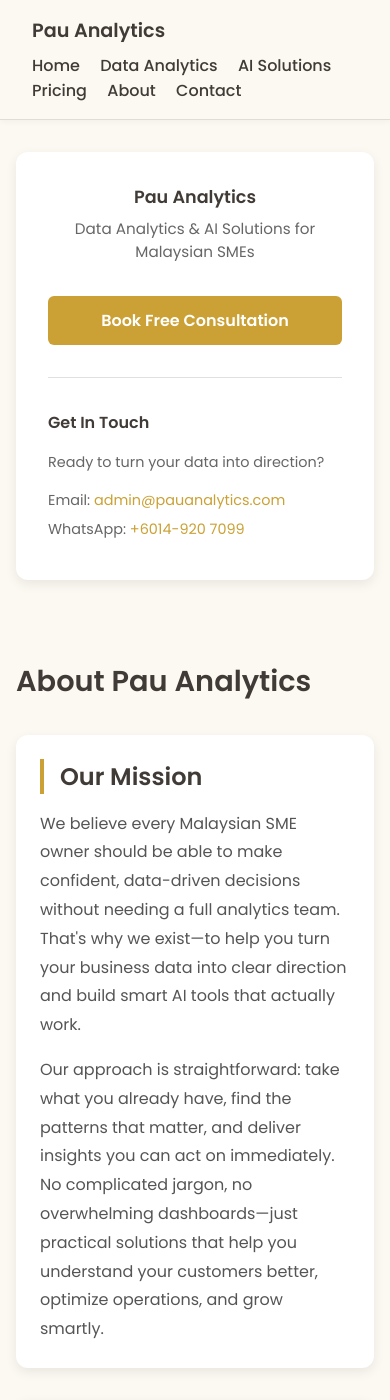
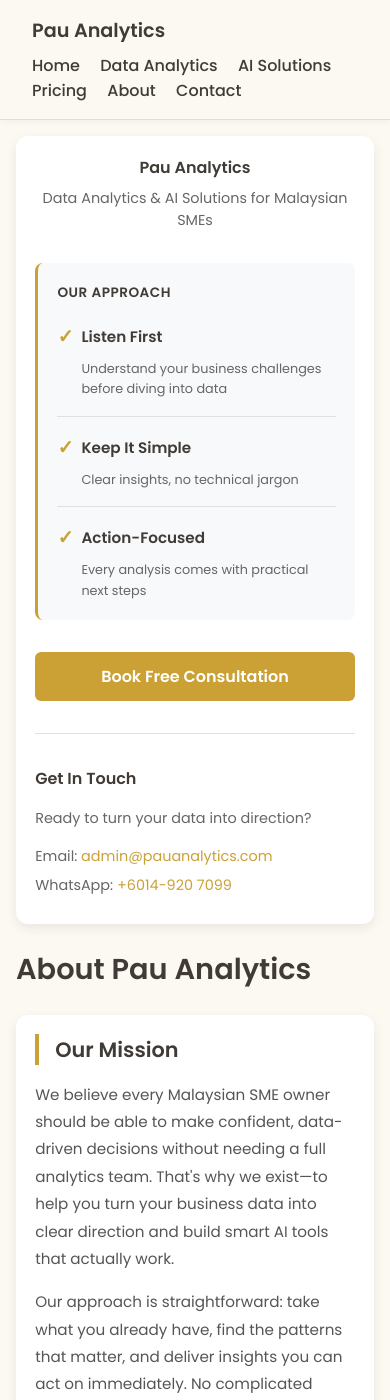
Before and after one commit to lyven81/pinnacles-learning-website, a Jekyll site: the page about-v1.html, which Jekyll copies as it is, in a window 390 px wide and 1400 px high. Built offline with Jekyll 4.4.1, drawn with Linux system fonts in a browser that asks for light colours.

Commit message:
Add 'Our Approach' section with proper spacing
Replace removed metrics section with Our Approach:
- Listen First: Understand business challenges
- Keep It Simple: Clear insights, no jargon
- Action-Focused: Practical next steps

Improvements:
- Proper spacing with borders between items
- Checkmark icons for visual interest
- Responsive design for mobile (768px, 480px breakpoints)
- Reduced padding/margins on mobile to prevent cramping
- Font sizes scale down appropriately on smaller screens

🤖 Generated with [Claude Code](https://claude.com/claude-code)

Co-Authored-By: Claude <noreply@anthropic.com>

```diff
--- a/about-v1.html
+++ b/about-v1.html
@@ -155,7 +155,7 @@
       line-height: 1.5;
     }
 
-    .trust-indicators {
+    .approach-section {
       background: #f8f9fa;
       padding: 1.5rem;
       border-radius: 8px;
@@ -163,32 +163,49 @@
       border-left: 3px solid #CBA135;
     }
 
-    .trust-indicators h3 {
-      font-size: 0.9rem;
+    .approach-section h3 {
+      font-size: 0.95rem;
       color: #403B36;
-      margin-bottom: 1rem;
+      margin-bottom: 1.5rem;
       text-transform: uppercase;
       letter-spacing: 0.5px;
+      font-weight: 600;
     }
 
-    .trust-item {
-      margin-bottom: 1rem;
+    .approach-item {
+      margin-bottom: 1.5rem;
+      padding-bottom: 1.5rem;
+      border-bottom: 1px solid #e0e0e0;
     }
 
-    .trust-item:last-child {
+    .approach-item:last-child {
       margin-bottom: 0;
+      padding-bottom: 0;
+      border-bottom: none;
     }
 
-    .trust-number {
-      font-size: 1.5rem;
+    .approach-title {
+      font-size: 1rem;
       font-weight: 600;
-      color: #CBA135;
-      display: block;
+      color: #403B36;
+      margin-bottom: 0.5rem;
+      display: flex;
+      align-items: center;
     }
 
-    .trust-label {
-      font-size: 0.85rem;
+    .approach-title::before {
+      content: "✓";
+      color: #CBA135;
+      font-weight: bold;
+      margin-right: 0.5rem;
+      font-size: 1.2rem;
+    }
+
+    .approach-description {
+      font-size: 0.9rem;
       color: #666;
+      line-height: 1.6;
+      padding-left: 1.7rem;
     }
 
     .sidebar-cta {
@@ -364,12 +381,23 @@
       .page-container {
         flex-direction: column;
         padding: 2rem 1rem;
+        gap: 2rem;
       }
 
       .left-sidebar {
         flex: 1;
         position: static;
-        margin-bottom: 2rem;
+        margin-bottom: 0;
+        padding: 1.5rem;
+      }
+
+      .approach-section {
+        padding: 1.5rem;
+      }
+
+      .approach-item {
+        margin-bottom: 1.2rem;
+        padding-bottom: 1.2rem;
       }
 
       .main-content h1 {
@@ -396,12 +424,85 @@
         margin-right: 1rem;
       }
 
+      .page-container {
+        padding: 1.5rem 1rem;
+        gap: 1.5rem;
+      }
+
+      .left-sidebar {
+        padding: 1.5rem;
+      }
+
+      .company-tagline {
+        font-size: 1rem;
+      }
+
+      .company-subtitle {
+        font-size: 0.9rem;
+      }
+
+      .approach-section {
+        padding: 1.2rem;
+        margin-bottom: 1.5rem;
+      }
+
+      .approach-section h3 {
+        font-size: 0.85rem;
+        margin-bottom: 1.2rem;
+      }
+
+      .approach-item {
+        margin-bottom: 1rem;
+        padding-bottom: 1rem;
+      }
+
+      .approach-title {
+        font-size: 0.95rem;
+      }
+
+      .approach-description {
+        font-size: 0.85rem;
+        padding-left: 1.5rem;
+      }
+
       .main-content h1 {
         font-size: 1.8rem;
+        margin-bottom: 1.5rem;
       }
 
       .about-section {
         padding: 1.5rem;
+        margin-bottom: 1.5rem;
+      }
+
+      .about-section h2 {
+        font-size: 1.3rem;
+      }
+
+      .about-section p {
+        font-size: 0.95rem;
+      }
+
+      .service-card {
+        padding: 1.2rem;
+      }
+    }
+
+    @media (max-width: 480px) {
+      .page-container {
+        padding: 1rem;
+      }
+
+      .left-sidebar {
+        padding: 1.2rem;
+      }
+
+      .about-section {
+        padding: 1.2rem;
+      }
+
+      .approach-description {
+        font-size: 0.8rem;
       }
     }
   </style>
@@ -425,6 +526,22 @@
     <aside class="left-sidebar">
       <div class="company-tagline">Pau Analytics</div>
       <div class="company-subtitle">Data Analytics & AI Solutions for Malaysian SMEs</div>
+
+      <div class="approach-section">
+        <h3>Our Approach</h3>
+        <div class="approach-item">
+          <div class="approach-title">Listen First</div>
+          <div class="approach-description">Understand your business challenges before diving into data</div>
+        </div>
+        <div class="approach-item">
+          <div class="approach-title">Keep It Simple</div>
+          <div class="approach-description">Clear insights, no technical jargon</div>
+        </div>
+        <div class="approach-item">
+          <div class="approach-title">Action-Focused</div>
+          <div class="approach-description">Every analysis comes with practical next steps</div>
+        </div>
+      </div>
 
       <div class="sidebar-cta">
         <a href="contact.html" class="cta-button">Book Free Consultation</a>
```
